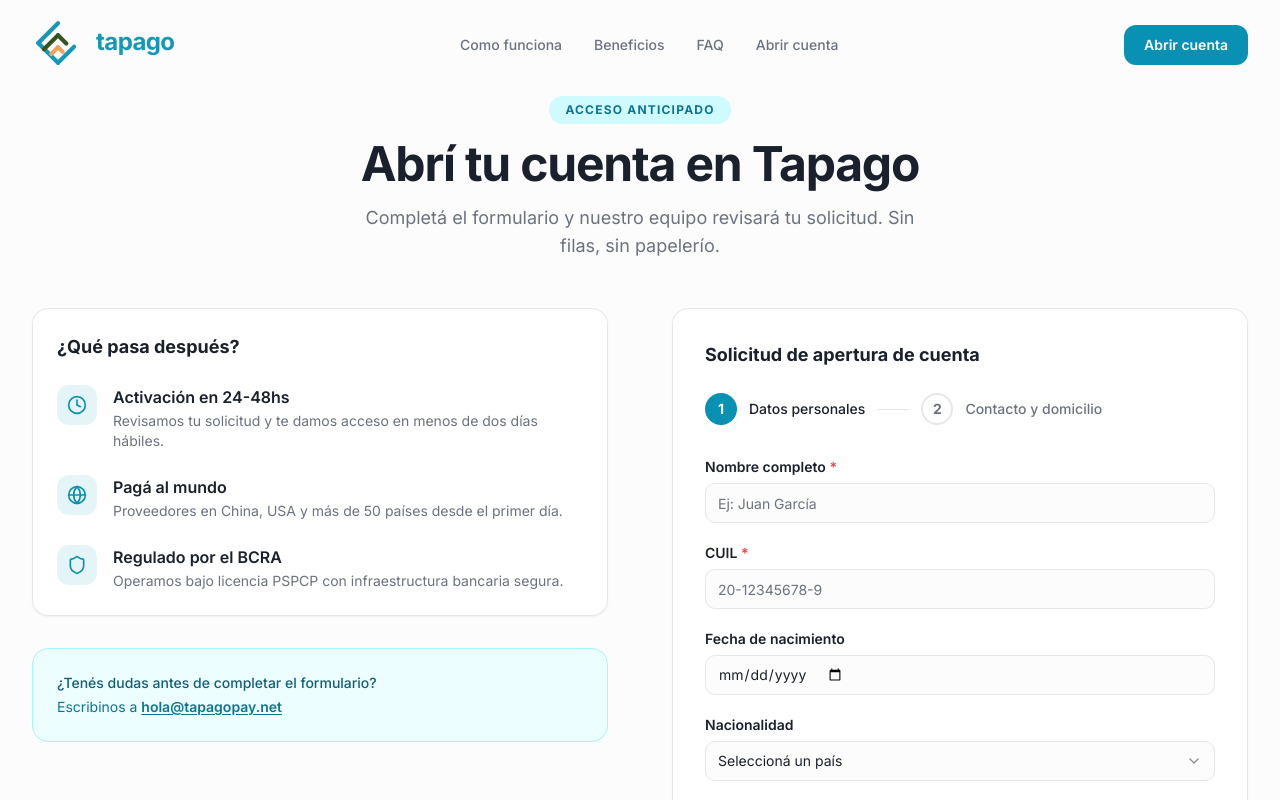
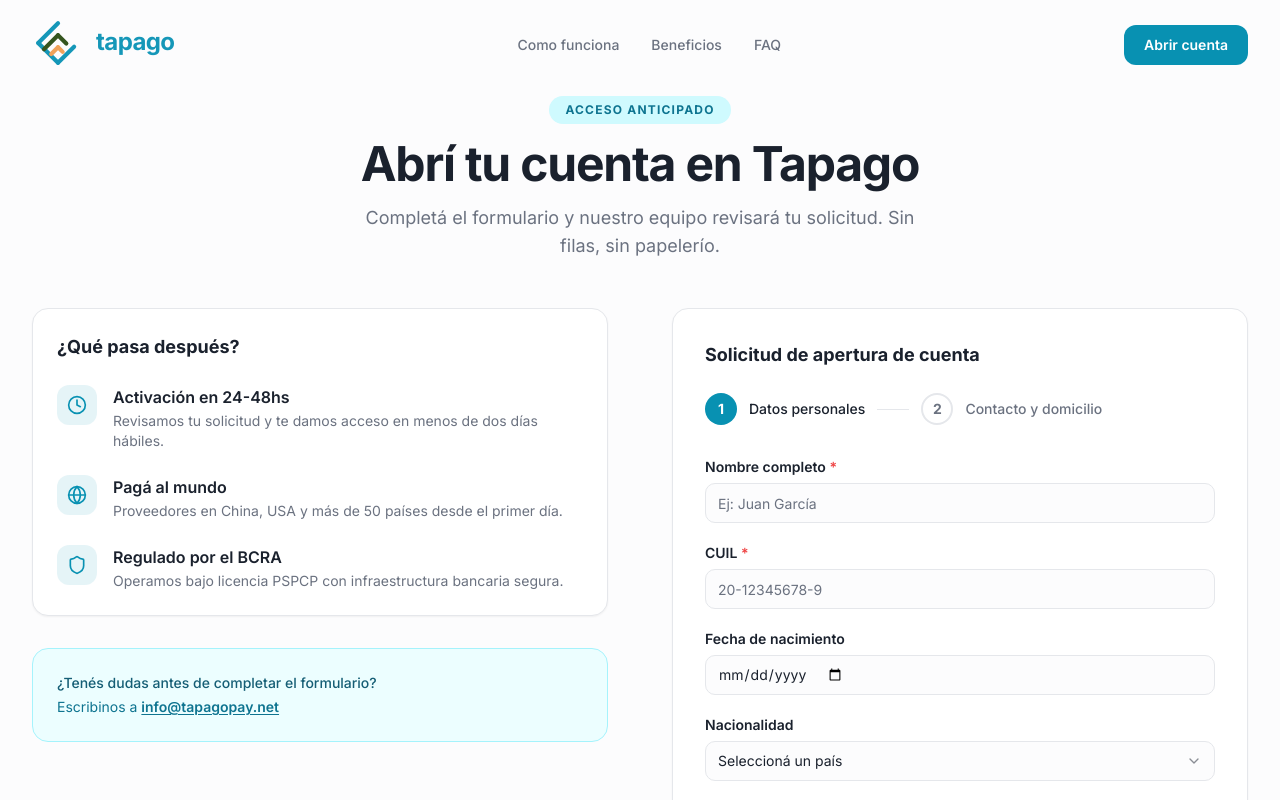
Before and after one commit to tomeitorrr/tapago-website, a Next.js app: page /abrir-cuenta in a window 1280 px wide. Shown: the top 800 px of the page. Built offline with nearby package versions, Linux system fonts and the light colour scheme.

Commit message:
Header: eliminar link duplicado Abrir cuenta del nav; email dudas → info@
- Saca "Abrir cuenta" del array navLinks — queda solo el botón CTA azul
- Cambia hola@tapagopay.net por info@tapagopay.net en la sección de dudas

Co-Authored-By: Claude Sonnet 4.6 <noreply@anthropic.com>

```diff
--- a/app/abrir-cuenta/page.tsx
+++ b/app/abrir-cuenta/page.tsx
@@ -74,8 +74,8 @@ export default function AbrirCuentaPage() {
                 </p>
                 <p className="mt-1 text-sm text-teal-700">
                   Escribinos a{" "}
-                  <a href="mailto:hola@tapagopay.net" className="font-semibold underline underline-offset-2">
-                    hola@tapagopay.net
+                  <a href="mailto:info@tapagopay.net" className="font-semibold underline underline-offset-2">
+                    info@tapagopay.net
                   </a>
                 </p>
               </div>
--- a/components/tapago/header.tsx
+++ b/components/tapago/header.tsx
@@ -19,7 +19,6 @@ export function Header() {
     { label: "Como funciona", href: "#como-funciona" },
     { label: "Beneficios", href: "#beneficios" },
     { label: "FAQ", href: "#faq" },
-    { label: "Abrir cuenta", href: "/abrir-cuenta" },
   ]
 
   return (
```
